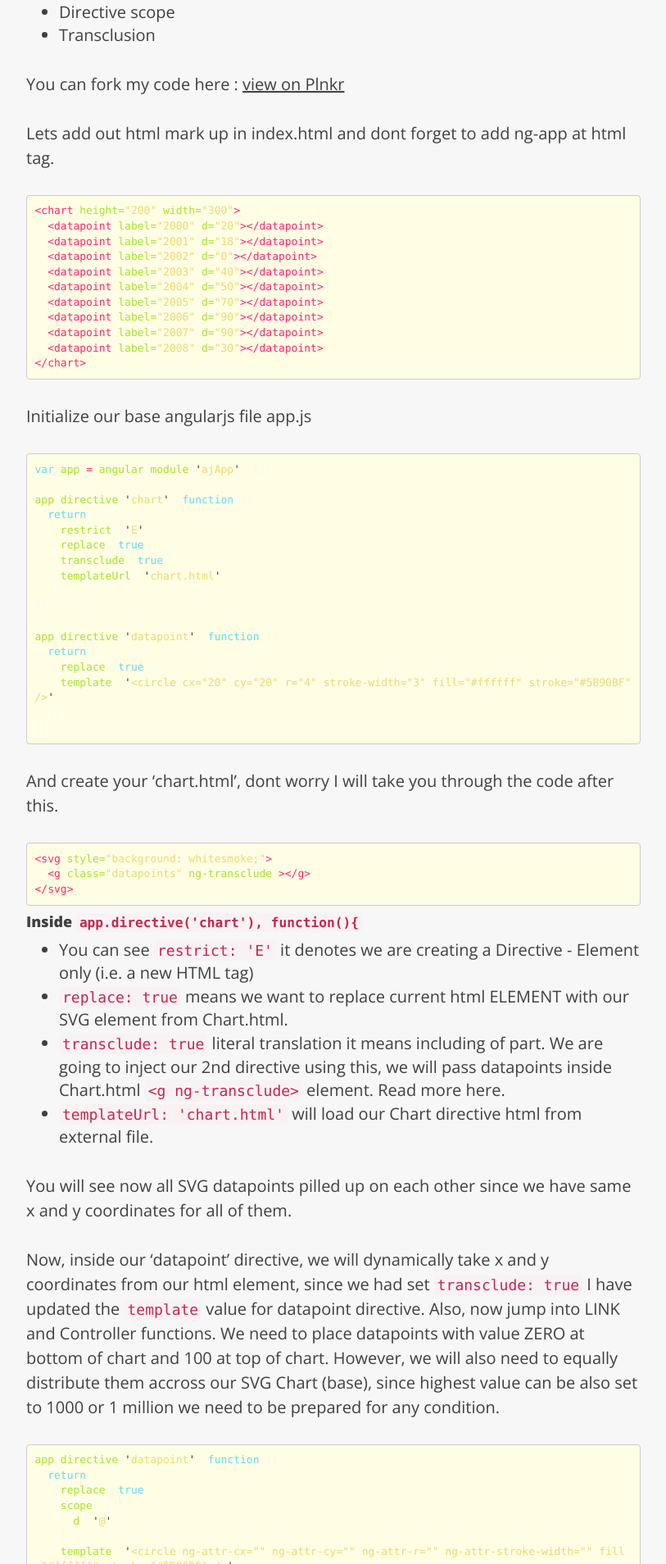
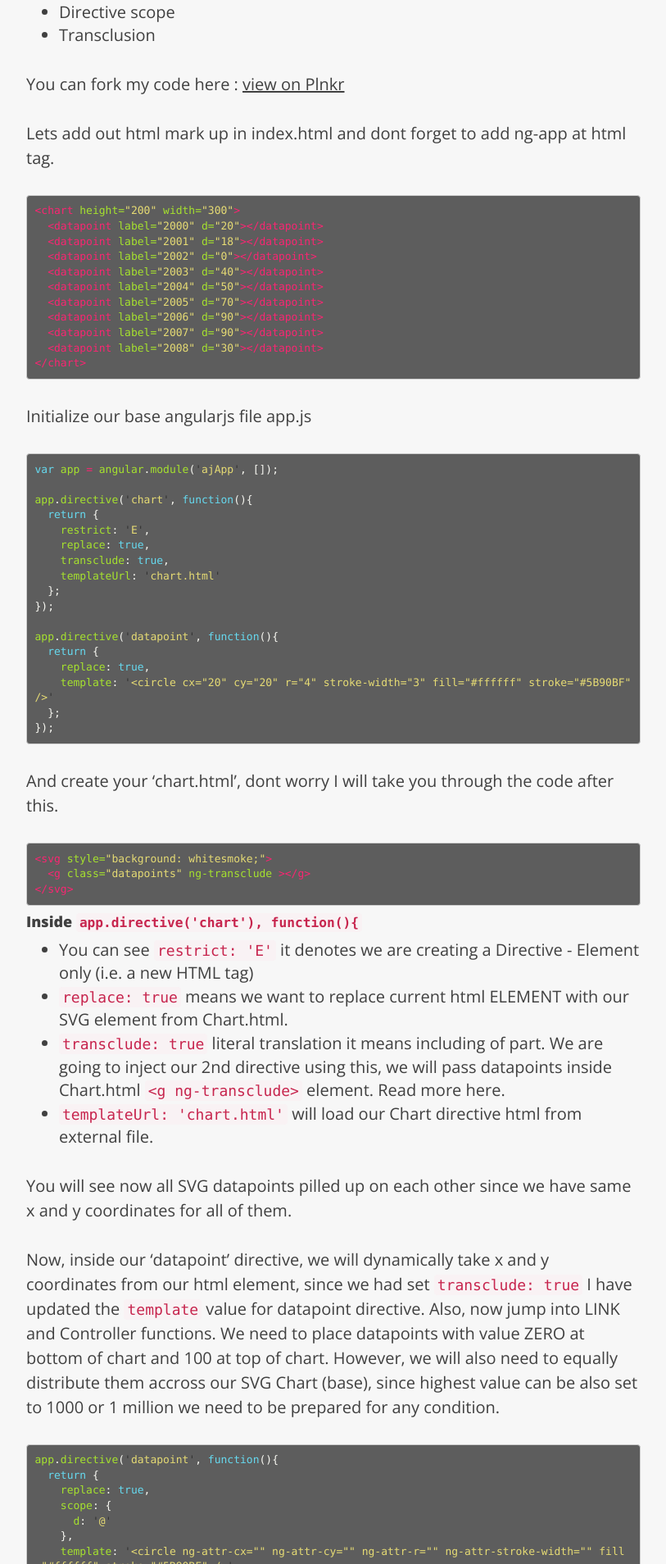
Before and after one commit to steelx/ajinkyaxjs, a Jekyll site: the page built from _posts/2015-04-28-Simple-AngularJs-SVG-Charts-Directive.md, in a window 1280 px wide. Shown: the part 1007-2915 px from the top of the page at 82% size, without its empty margins (233-1046 px from the left). Built offline with Jekyll 4.4.1, drawn with Linux system fonts in a browser that asks for light colours; nearby versions of some CDN libraries; Markdown is read by kramdown in place of the engine named in the settings; comment, search, counter and statistics services are not loaded.

Commit message:
code color

```diff
--- a/css/codehighlight.css
+++ b/css/codehighlight.css
@@ -61,4 +61,4 @@
 .highlight .gu { color: #75715e; } /* Generic.Subheading & Diff Unified/Comment? */
 .highlight .gd { color: #f92672; } /* Generic.Deleted & Diff Deleted */
 .highlight .gi { color: #a6e22e; } /* Generic.Inserted & Diff Inserted */
-.highlight .hll,.highlight pre{background-color: #FFFDE4 !important;}
+.highlight .hll,.highlight pre{background-color: #5D5D5D !important;}
```
